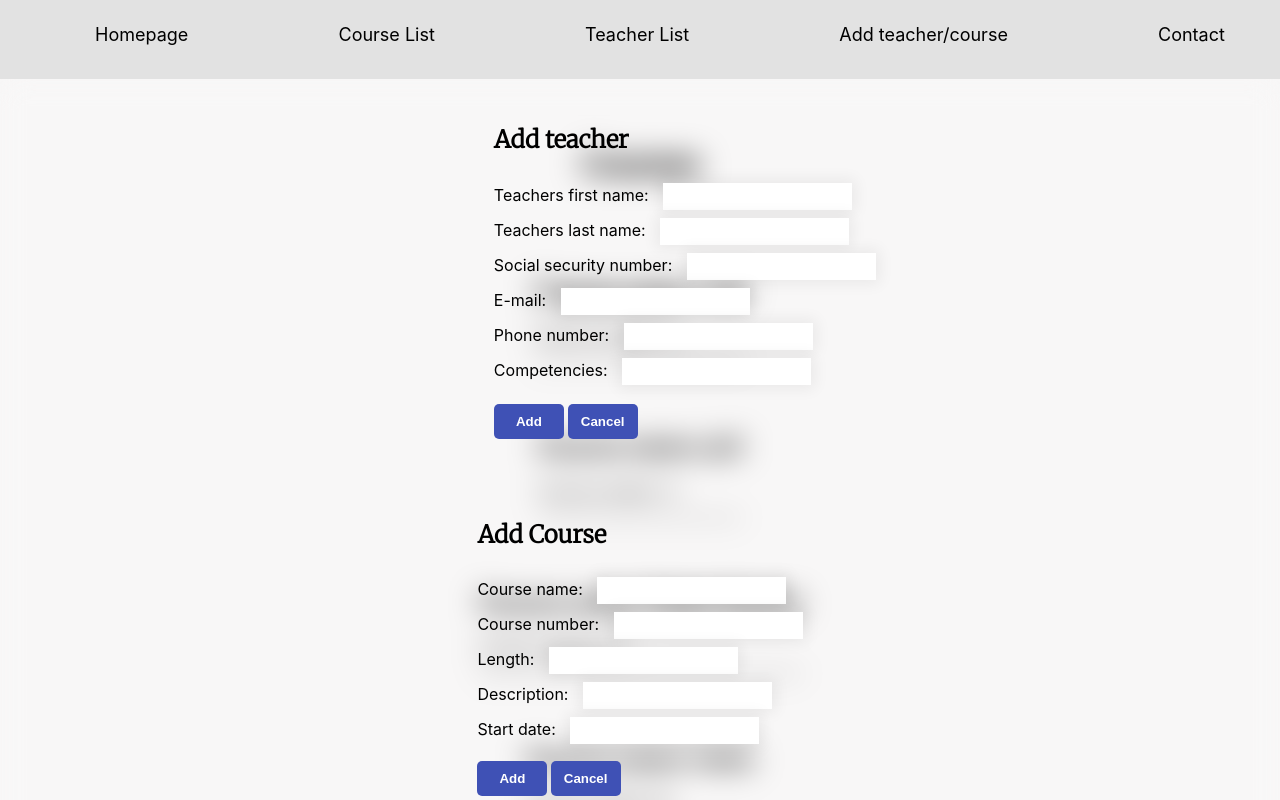
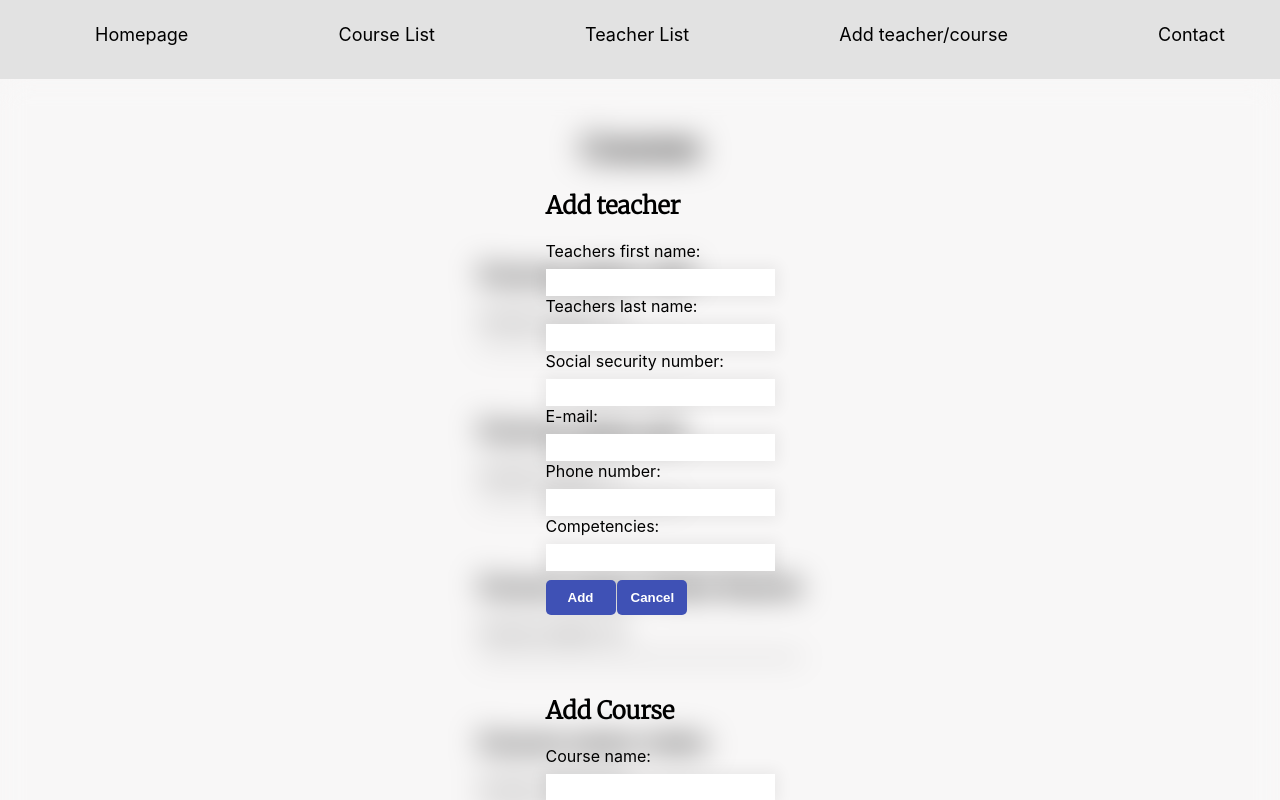
Before and after one commit to vendelaswenson/westcoast-proj, a React (Create React App) app: page /courselist in a window 1280 px wide. Both pictures are taken after a click on the item "Add teacher/course". Shown: the top 800 px of the page. Built offline with nearby package versions, Linux system fonts and the light colour scheme; data requests are answered from the project's data file.

Commit message:
added mediascreen

```diff
--- a/src/components/add/AddCourse.js
+++ b/src/components/add/AddCourse.js
@@ -38,9 +38,7 @@ function AddCourse() {
     const courseBody = {
       name, number, length, description, startDate, id
     }
-
     context.postCourse(courseBody)
-
   }
 
   const onCancelClickHandler = (e) => {
@@ -54,23 +52,23 @@ function AddCourse() {
       {modal ? <div className='course-container'> <h2 className='add-h2'>Add Course</h2>
     <form onSubmit={onSubmitHandler}>
     <div>
-      <label htmlFor='name'>Course name:  </label>
+      <label htmlFor='name'>Course name:  </label> <br/>
         <input type="text" name='name' id='name' ref={nameInputRef} />
     </div>
     <div>
-      <label htmlFor='number'>Course number:  </label>
+      <label htmlFor='number'>Course number:  </label><br/>
         <input type="text" name='number' id='number' ref={numberInputRef} />
     </div>
     <div>
-      <label htmlFor='length'>Length:  </label>
+      <label htmlFor='length'>Length:  </label><br/>
         <input type="text" name='length' id='length' ref={lengthInputRef} />
     </div>
     <div>
-      <label htmlFor='description'>Description:  </label>
+      <label htmlFor='description'>Description:  </label><br/>
         <input type="text" name='description' id='description' ref={descriptionInputRef} />
     </div>
     <div>
-      <label htmlFor='startDate'>Start date:  </label>
+      <label htmlFor='startDate'>Start date:  </label><br/>
         <input type="text" name='startDate' id='startDate' ref={dateInputRef} />
     </div>
     <div className='btns-container'>
--- a/src/components/add/AddTeacher.js
+++ b/src/components/add/AddTeacher.js
@@ -55,27 +55,27 @@ function AddTeacher() {
         {modal ? <div className='teacher-form'> <h2 className='add-h2'>Add teacher</h2>
       <form  onSubmit={onSubmitHandler}>
       <div>
-        <label htmlFor='firstName'>Teachers first name:  </label>
+        <label htmlFor='firstName'>Teachers first name:  </label><br/>
           <input type="text" name='firstName' id='firstName' ref={firstNameInputRef} />
       </div>
       <div>
-        <label htmlFor='lastName'>Teachers last name:  </label>
+        <label htmlFor='lastName'>Teachers last name:  </label><br/>
           <input type="text" name='lastName' id='lastName' ref={lastNameInputRef} />
       </div>
       <div>
-        <label htmlFor='socSecNum'>Social security number:  </label>
+        <label htmlFor='socSecNum'>Social security number:  </label><br/>
           <input type="text" name='socSecNum' id='socSecNum' ref={socSecInputRef} />
       </div>
       <div>
-        <label htmlFor='email'>E-mail:  </label>
+        <label htmlFor='email'>E-mail:  </label><br/>
           <input type="text" name='email' id='email' ref={emailInputRef} />
       </div>
       <div>
-        <label htmlFor='phoneNum'>Phone number:  </label>
+        <label htmlFor='phoneNum'>Phone number:  </label><br/>
           <input type="text" name='phoneNum' id='phoneNum' ref={phoneInputRef} />
       </div>
       <div>
-        <label htmlFor='competence'>Competencies:  </label>
+        <label htmlFor='competence'>Competencies:  </label><br/>
           <input type="text" name='competence' id='competence' ref={compentenceInputRef} />
       </div>
       <div className='btns-container'>
--- a/src/components/add/addcomp.css
+++ b/src/components/add/addcomp.css
@@ -3,7 +3,7 @@
 .teacher-form {
     margin-top: 170px;
     margin-bottom: 60px;
-    margin-left: 7%;
+
 }
 
 input[type=text] {
@@ -11,7 +11,7 @@ input[type=text] {
     border:0;
     box-shadow:0 0 15px 4px rgba(0,0,0,0.06);
     margin-top: 8px;
-    margin-left: 10px;
+    width: 115%;
   }
 
   .course-container {
@@ -36,3 +36,14 @@ input[type=text] {
   .add-h2 {
     font-family: 'Merriweather', serif;
   }
+
+  @media screen and (max-width: 500px) {
+    .teacher-form, .course-container{
+      margin-top: 100%;
+    }
+
+    .course-container {
+        margin-top: -10%;
+    }
+
+  }
--- a/src/components/courseList/CourseList.js
+++ b/src/components/courseList/CourseList.js
@@ -4,12 +4,14 @@ import './courselist.css'
 
 const CourseList  =  ({data}) => {
   return (
+    <>
     <div className='courseContainer'>
         <Link state={data} to={`/course/${data?.id}`}>
       <h2 className='course-name'>Course name: {data?.name}</h2>
       <p className='course-number'>Course number: {data?.number}</p>
     </Link>
     </div>
+    </>
 
   )
 }
--- a/src/components/header/MainHeader.css
+++ b/src/components/header/MainHeader.css
@@ -9,7 +9,7 @@
     align-items: center;
     background: rgb(226, 226, 226);
     margin-top: -10px;
-    z-index: 1;
+    z-index: 2;
 }
 
 .listelement {
--- a/src/pages/CoursePage.js
+++ b/src/pages/CoursePage.js
@@ -7,9 +7,12 @@ const CoursePage = () => {
   const context = useContext(InfoContext);
 
     return (
-  <div>
+      <>
+      <div>
+      <h1 className="h1-container">Courses</h1>
+      </div>
+  <div className="centered">
     <div className="infoContainer">
-      <h1>Courses</h1>
       {
       context.courses.map((course,i) =>{
          return <CourseList data={course} key={i} />
@@ -17,6 +20,7 @@ const CoursePage = () => {
       }
     </div>
   </div>
+  </>
 )
 }
 
--- a/src/pages/TeacherPage.js
+++ b/src/pages/TeacherPage.js
@@ -6,9 +6,12 @@ import './styles/teacher.css'
 const TeacherPage = () => {
     const context = useContext(InfoContext);
   return (
-    <div>
+    <>
+    <div className="h1-container">
+     <h1>Teachers</h1>
+     </div>
+    <div className="centered">
     <div className="infoContainer">
-      <h1>Teachers</h1>
       {
       context.teachers.map((teacher,i) =>{
          return <TeacherList data={teacher} key={i} />
@@ -16,6 +19,7 @@ const TeacherPage = () => {
       }
     </div>
   </div>
+  </>
   );
 };
 
--- a/src/pages/styles/add.css
+++ b/src/pages/styles/add.css
@@ -1,5 +1,7 @@
 .modal-container {
-    margin-top: -70%;
+    position: absolute;
+    width: 100%;
+    top:0px;
     display: flex;
     align-items: center;
     flex-direction: column;
--- a/src/pages/styles/course.css
+++ b/src/pages/styles/course.css
@@ -1,6 +1,6 @@
 .infoContainer {
     display: flex;
-    align-items: center;
+    align-items: flex-start;
     flex-direction: column;
 }
 
@@ -11,3 +11,9 @@ a {
 h1 {
     font-family: 'Merriweather', serif;
 }
+
+.centered {
+    display: flex;
+    justify-content: center;
+    width: 100%;
+}
--- a/src/pages/styles/teacher.css
+++ b/src/pages/styles/teacher.css
@@ -1,3 +1,8 @@
 h1 {
     font-family: 'Merriweather', serif;
 }
+
+.h1-container {
+    display: flex;
+    justify-content: center;
+}
```
Also changed, not shown: src/components/courseList/courselist.css (line endings or trailing spaces).
